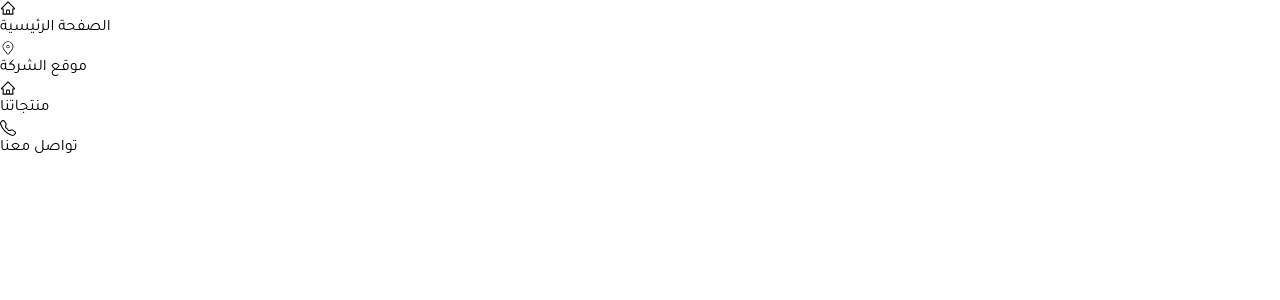
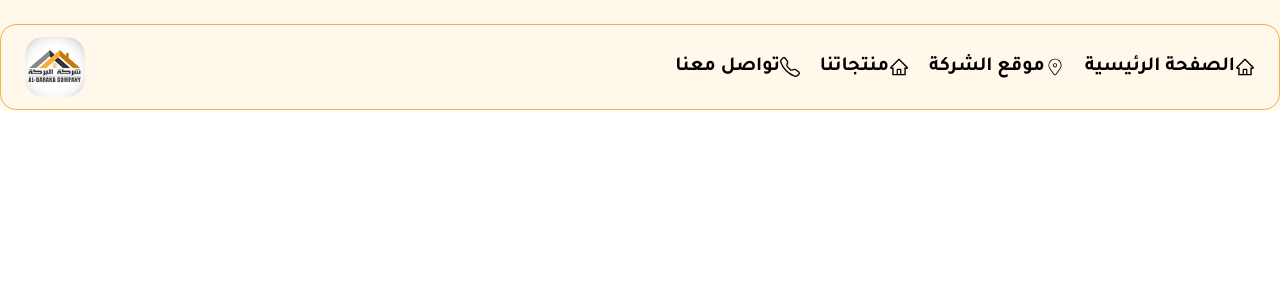
Before and after one commit to hadeel-halliq/AlBaraka-Metals, a React (Vite) app: page / in a window 1280 px wide. Shown: the top 300 px of the page. Built offline with nearby package versions, Linux system fonts and the light colour scheme; the HTML template or start-up script is replaced by a standard one.

Commit message:
header  Modifications

```diff
--- a/src/App.jsx
+++ b/src/App.jsx
@@ -1,19 +1,22 @@
 import { Route, Routes } from "react-router-dom";
 
-import Home from "./Pages/HomePage/Home"
-import Site from "./Pages/SitePage/Site"
-import Products from "./Pages/ProudctsPage/Products"
+import Home from "./Pages/HomePage/Home";
+import Site from "./Pages/SitePage/Site";
+import Products from "./Pages/ProudctsPage/Products";
 import Contact from "./Pages/ContactPage/Contact";
+import MainLayout from "./Components/MainLayout/MainLayout";
 
 function App() {
   return (
     <Routes>
-      <Route path="/" element={<Home/>}/>
-      <Route path="/site" element={<Site/>}/>
-      <Route path="/products" element={<Products/>}/>
-      <Route path="/contact" element={<Contact/>}/>
+      <Route element={<MainLayout />}>
+        <Route path="/" element={<Home />} />
+        <Route path="/site" element={<Site />} />
+        <Route path="/products" element={<Products />} />
+        <Route path="/contact" element={<Contact />} />
+      </Route>
     </Routes>
-  )
+  );
 }
 
 export default App;
--- a/src/Components/MainLayout/Footer.jsx
+++ b/src/Components/MainLayout/Footer.jsx
@@ -0,0 +1,8 @@
+
+export default function Footer() {
+  return (
+    <div>
+
+    </div>
+  )
+}
--- a/src/Components/MainLayout/Header.jsx
+++ b/src/Components/MainLayout/Header.jsx
@@ -0,0 +1,30 @@
+import NavBar from "./NavBar";
+import MainIcon from "../../images/MainIcon.png";
+
+import { HiOutlineBars3 } from "react-icons/hi2";
+import { IoCloseOutline } from "react-icons/io5";
+import { useState } from "react";
+
+export default function Header() {
+
+    const [isOpen , setIsOpen] = useState(false);
+
+
+    const handleClick = () =>  {
+        setIsOpen((prev) => !prev)
+    }
+  return (
+    <header className="bg-backGroundColor pt-6">
+      <div className="container mx-auto py-3 flex flex-row-reverse md:flex-row justify-between items-center border border-primary rounded-2xl px-6 py-1 ">
+        <img
+          src={MainIcon}
+          className="w-[40px] h-[40px] md:w-[60px] md:h-[60px]"
+        />
+        <button onClick={handleClick} className="block text-2xl cursor-pointer md:hidden">
+            {isOpen ? <IoCloseOutline/> : <HiOutlineBars3/>}
+        </button>
+        <NavBar isOpen={isOpen} onC={handleClick}/>
+      </div>
+    </header>
+  );
+}
--- /dev/null
+++ b/src/Components/MainLayout/MainLayout.jsx
@@ -0,0 +1,15 @@
+import { Outlet } from "react-router-dom";
+import Header from "./Header";
+import Footer from "./Footer";
+
+export default function MainLayout() {
+  return (
+    <>
+      <Header/>
+      <main>
+        <Outlet />
+      </main>
+      <Footer />
+    </>
+  );
+}
--- a/src/Components/MainLayout/NavBar.jsx
+++ b/src/Components/MainLayout/NavBar.jsx
@@ -4,33 +4,62 @@ import { BsTelephone } from "react-icons/bs";
 import { CiLocationOn } from "react-icons/ci";
 import { AiOutlineHome } from "react-icons/ai";
 
-export default function NavBar() {
+import MainIcon from "../../images/MainIcon.png"
+
+export default function NavBar({ isOpen, onClose }) {
+  const NavContent = [
+    {
+      icon: <BsTelephone />,
+      text: "تواصل معنا",
+      to: "/contact",
+    },
+    {
+      icon: <AiOutlineHome />,
+      text: "منتجاتنا",
+      to: "/products",
+    },
+    {
+      icon: <CiLocationOn />,
+      text: "موقع الشركة",
+      to: "/site",
+    },
+    {
+      icon: <AiOutlineHome />,
+      text: "الصفحة الرئيسية",
+      to: "/",
+    },
+  ];
+
   return (
-    <nav>
-      <NavLink to="/">
-        <div>
-            <AiOutlineHome/>
-            <p>الصفحة الرئيسية</p>
+    <>
+      <div
+        className={`fixed top-0 right-0 h-full w-2/3 bg-secondary z-50 shadow-lg transform transition-transform duration-300 ease-in-out ${
+          isOpen ? "translate-x-0" : "translate-x-full"
+        } md:hidden`}
+      >
+
+        <div className="flex flex-col-reverse justify-center items-center gap-16 px-6 mt-4">
+          {NavContent.map((item, index) => (
+            <NavLink key={index} to={item.to} onClick={onClose}>
+              <div className="flex items-center justify-end gap-2 text-lg font-bold  text-primary">
+                <p>{item.text}</p>
+                {item.icon}
+              </div>
+            </NavLink>
+          ))}
+          <img src={MainIcon} alt="MainIcon" className="w-[150px] h-[150px]"/>
         </div>
-      </NavLink>
-      <NavLink to="/site">
-        <div>
-            <CiLocationOn/>
-            <p>موقع الشركة</p>
-        </div>
-      </NavLink>
-      <NavLink to="/products">
-        <div>
-            <AiOutlineHome/>
-            <p>منتجاتنا</p>
-        </div>
-      </NavLink>
-      <NavLink to="/contact">
-        <div>
-            <BsTelephone/>
-            <p>تواصل معنا</p>
-        </div>
-      </NavLink>
-    </nav>
-  )
+      </div>
+      <nav className="hidden md:flex gap-5">
+        {NavContent.map((item, index) => (
+          <NavLink key={index} to={item.to}>
+            <div className="flex items-center text-xl font-bold">
+              <p>{item.text}</p>
+              {item.icon}
+            </div>
+          </NavLink>
+        ))}
+      </nav>
+    </>
+  );
 }
--- a/src/Pages/HomePage/Home.jsx
+++ b/src/Pages/HomePage/Home.jsx
@@ -1,10 +1,7 @@
-import NavBar from "../../Components/MainLayout/NavBar";
-
-
 export default function Home() {
   return (
-    <div>
-      <NavBar/>
+    <div className="bg-backGroundColor">
+
     </div>
   )
 }
--- a/src/index.css
+++ b/src/index.css
@@ -5,6 +5,6 @@
 
   --color-primary: #F9AF42;
   --color-secondary: #000000;
-  --color-background: #FFF8EB;
+  --color-backGroundColor: #FFF8EB;
 
 }
```
Also changed, not shown: src/images/MainIcon.png (added).
